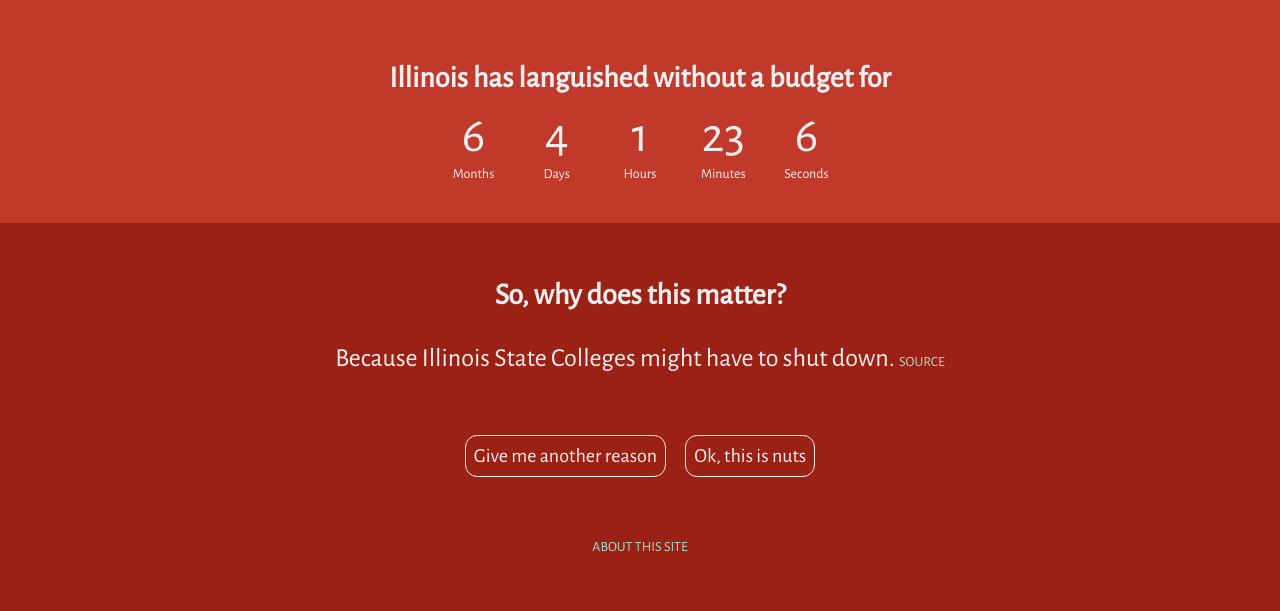
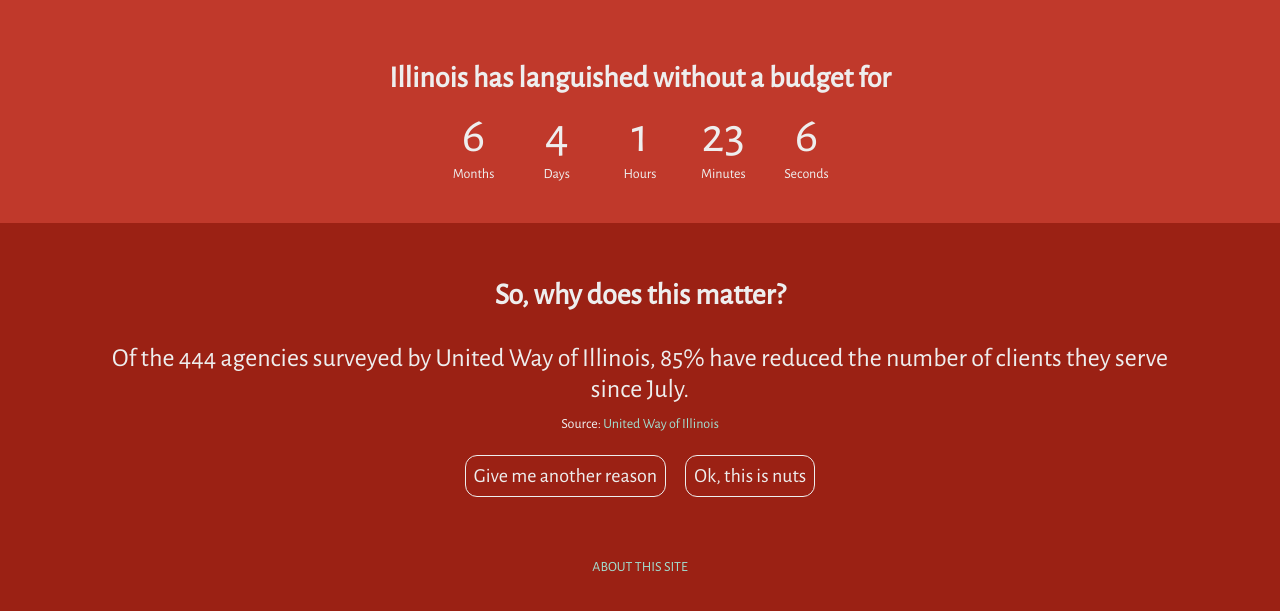
Before and after one commit to chihacknight/il-budget-clock, a Jekyll site: the page built from index.html, in a window 1280 px wide. Shown: the top 611 px of the page. Built offline with Jekyll 4.4.1, drawn with Linux system fonts in a browser that asks for light colours; nearby versions of some CDN libraries; some of the changed lines change nothing that is shown.

Commit message:
changed reasons to a dictionary, added source for all reasons, minor formatting

```diff
--- a/_layouts/default.html
+++ b/_layouts/default.html
@@ -46,39 +46,39 @@
 
 
             var reasons = [
-                ['We might turn off the lights at government offices. Literally.','http://www.chicagotribune.com/news/local/politics/ct-jesse-white-illinois-budget-met-0926-20150925-story.html'],
-                ['Medicaid patients might stop receiving healthcare.','http://progressillinois.com/news/content/2015/07/23/state-hit-suit-over-hospital-medicaid-payments-during-budget-impasse'],
-                ["Illinois isn't paying insurance claims for state employees, and employees might have to start paying their doctors up front.", 'http://chicago.suntimes.com/news/7/71/1271192/rahm-gov-name-calling-doesnt-help'],
-                ["College students can't afford to return to school because they might have to pay back tuition funds that were supposed to be scholarships.", "http://www.chicagotribune.com/news/local/politics/ct-illinois-budget-impasse-met-20151227-story.html"],
-                ["3,600 senior citizens will get Meals on Wheels two days a week instead of five.", "http://www.chicagotribune.com/news/local/politics/ct-illinois-budget-impasse-met-20151227-story.html"],
-                ["Thousands of mentally ill clients will be without psychiatric support, including medications.", "http://www.unitedwayillinois.org/documents/UWI_Survey_Results_Overview.pdf"],
-                ["The state's largest social services agency might cut treatment for drug and alcohol addiction, housing for recently released prisoners, and a shelter for children.", "http://www.chicagotribune.com/news/local/politics/ct-bruce-rauner-budget-cuts-met-0126-20160125-story.html"],
-                ["More than 100 children and 86 families affected by HIV/AIDS might lose medical, mental health, and transportation services provided by Children’s Place.", "http://www.voices4kids.org/wp-content/uploads/2015/09/Lack-of-Budget-Dismantling-Critical-State-Services-Final.pdf"],
-                ["More than 1,500 kids will lose access to afterschool programming from Teen Reach, with another 572 kids at immediate risk of losing programming.", "http://www.voices4kids.org/wp-content/uploads/2015/09/Lack-of-Budget-Dismantling-Critical-State-Services-Final.pdf"],
-                ["17,500 Illinoisans impacted by domestic violence, eviction, and financial exploitation will lose access to the civil justice system due to funding holds on Civil Legal Aid.", "http://www.voices4kids.org/wp-content/uploads/2015/09/Lack-of-Budget-Dismantling-Critical-State-Services-Final.pdf"],
-                ["Contractors who are building new affordable housing in Illinois and working on emergency repairs in many rural counties are not being paid.", "http://www.voices4kids.org/wp-content/uploads/2015/09/Lack-of-Budget-Dismantling-Critical-State-Services-Final.pdf"],
-                ["Crisis intervention services for runaways and youth at risk of delinquency in Englewood and West Englewood will likely be suspended.", "http://www.chicagobusiness.com/article/20160126/NEWS02/160129913/list-agencies-and-colleges-hit-by-illinois-budget-impasse"],
-                ["Of the 444 agencies surveyed by United Way of Illinois, 85% have reduced the number of clients they serve since July.", "http://www.unitedwayillinois.org/documents/UWI_Survey_Results_Overview.pdf"],
-                ["Free transportation in Metro East will be put on hold, preventing seniors from getting to doctor appointments.", "http://fox2now.com/2016/01/25/illinois-budget-impasse-is-forcing-social-services-to-find-new-funding/"],
-                ["Afterschool and technology programs run by Erie Neighborhood House, a group that helps low-income families, were cut.", "http://www.chicagobusiness.com/article/20160126/NEWS02/160129913/list-agencies-and-colleges-hit-by-illinois-budget-impasse"],
-                ["Chicago State University no longer has enough money to pay employees.", "http://www.chicagobusiness.com/article/20160126/NEWS02/160129913/list-agencies-and-colleges-hit-by-illinois-budget-impasse"],
-                ["Eastern Illinois University cannot reimburse employees for travel, and has announced delays in maintenance and repairs.", "http://www.chicagobusiness.com/article/20160126/NEWS02/160129913/list-agencies-and-colleges-hit-by-illinois-budget-impasse"],
-                ["Lutheran Social Services, the state’s largest social service agency, must lay off 43% of its staff.", "http://www.fox32chicago.com/news/local/82583800-story"],
-                ["Human service agencies have taken on $35 million in debt to cover the budget shortfall.", "http://www.prnewswire.com/news-releases/seven-months-into-state-budget-impasse-united-way-of-illinois-survey-shows-extensive-cuts-to-human-service-programs-and-harm-to-sector-300209500.html"],
-                ["The state may lose $10.1 billion in financial investments.", "http://capitolfax.com/2015/10/02/frerichs-warns-of-impasse-consequences/"],
-                ["The backlog of state bills will reach $9 billion by July 2016.", "http://chicago.suntimes.com/editorials-opinion/7/71/1277143/editorial-count-ways-illinois-falling-apart"],
-                ["Payments for claims or premiums for 150,000 state employees, retirees, and families have gone unpaid since July, forcing providers to begun refusing patients who can’t pay their full bill upfront.", "http://www.kfvs12.com/story/31027657/il-budget-impasse-could-affect-doctor-visits-for-state-employees"],
-                ["While Illinois workers continue to pay into the state health insurance plan, Illinois is not releasing funds to healthcare providers for services.", "http://www.kfvs12.com/story/31027657/il-budget-impasse-could-affect-doctor-visits-for-state-employees"],
-                ["A detox drug program was forced to close.", "http://myjournalcourier.com/news/85577/budget-impasse-shutters-detox-program"],
-                ["$107 million in funds dedicated to affordable housing are going unused, leaving 172,000 people in in a lurch.", "http://housingactionil.org/2015/12/21/due-to-state-budget-impasse-more-than-107-million-in-dedicated-funds-for-affordable-housing-are-going-unused/"],
-                ["Approximately 735 projects at about 135 different Illinois state parks are on indefinite hold.", "http://www.rebootillinois.com/2015/08/26/editors-picks/katie-drews/financial-crisis-taking-720-million-toll-on-illinois-state-parks-investigation-finds/44753/"],
-                ["YMCA of Metropolitan Chicago was forced to cancel its Teen Reach programming at three of its Chicago centers, including the Rauner Family YMCA in Little Village.", "http://progressillinois.com/posts/content/2016/01/26/social-service-advocates-speak-out-ahead-rauners-state-state-address"],
-                ["Illinois’ 12 public universities and 48 community colleges have been without any state funding for nearly seven months.", "http://thesouthern.com/news/local/educators-legislators-clash-with-rauner-over-letter/article_c4dbb5d4-b845-5d04-9a0a-f4d4727053db.html"],
-                ["Police training classes across the state have been canceled.", "http://www.chicagotribune.com/news/local/breaking/ct-police-training-illinois-budget-20150927-story.html"],
-                ["Illinois is one of two states that have not enacted a budget for FY2016.", "http://www.nasbo.org/resources/states-proposed-enacted-budgets"],
-                ["75,000 Illinois domestic violence victims will lose services.", "http://www.rebootillinois.com/2015/09/30/editors-picks/emily-miller/budget-cuts-put-illinois-domestic-violence-victims-in-peril/46664/"],
-                ["More than 15,000 women will not receive potentially life-saving breast and cervical cancer screenings.", "http://www.responsiblebudget.org/sites/default/files/content/pdfs/State%20of%20Our%20State%20Full%20FIN%20-%2001.26.15.pdf’"],
-                ["The state has yet to pay Illinois State Fair butter sculptor the $2,500 she’s owed for sculpting a butter cow.", "http://www.npr.org/2015/12/08/458959374/illinois-budget-crisis-reveals-cost-of-state-fair-butter-sculptures"]
+                {title: 'We might turn off the lights at government offices. Literally.', source: 'Chicago Tribune', url: 'http://www.chicagotribune.com/news/local/politics/ct-jesse-white-illinois-budget-met-0926-20150925-story.html'},
+                {title: 'Medicaid patients might stop receiving healthcare.', source: "Progress Illinois", url: 'http://progressillinois.com/news/content/2015/07/23/state-hit-suit-over-hospital-medicaid-payments-during-budget-impasse'},
+                {title: "Illinois isn't paying insurance claims for state employees, and employees might have to start paying their doctors up front.", source: 'Chicago Sun-Times', url: 'http://chicago.suntimes.com/news/7/71/1271192/rahm-gov-name-calling-doesnt-help'},
+                {title: "College students can't afford to return to school because they might have to pay back tuition funds that were supposed to be scholarships.", source: 'Chicago Tribune', url: "http://www.chicagotribune.com/news/local/politics/ct-illinois-budget-impasse-met-20151227-story.html"},
+                {title: "3,600 senior citizens will get Meals on Wheels two days a week instead of five.", source: 'Chicago Tribune', url: "http://www.chicagotribune.com/news/local/politics/ct-illinois-budget-impasse-met-20151227-story.html"},
+                {title: "Thousands of mentally ill clients will be without psychiatric support, including medications.", source: "United Way of Illinois", url: "http://www.unitedwayillinois.org/documents/UWI_Survey_Results_Overview.pdf"},
+                {title: "The state's largest social services agency might cut treatment for drug and alcohol addiction, housing for recently released prisoners, and a shelter for children.", source: "Chicago Tribune", url: "http://www.chicagotribune.com/news/local/politics/ct-bruce-rauner-budget-cuts-met-0126-20160125-story.html"},
+                {title: "More than 100 children and 86 families affected by HIV/AIDS might lose medical, mental health, and transportation services provided by Children’s Place.", source: "Voices for Illinois Children", url: "http://www.voices4kids.org/wp-content/uploads/2015/09/Lack-of-Budget-Dismantling-Critical-State-Services-Final.pdf"},
+                {title: "More than 1,500 kids will lose access to afterschool programming from Teen Reach, with another 572 kids at immediate risk of losing programming.", source: "Voices for Illinois Children", url: "http://www.voices4kids.org/wp-content/uploads/2015/09/Lack-of-Budget-Dismantling-Critical-State-Services-Final.pdf"},
+                {title: "17,500 Illinoisans impacted by domestic violence, eviction, and financial exploitation will lose access to the civil justice system due to funding holds on Civil Legal Aid.", source: "Voices for Illinois Children", url: "http://www.voices4kids.org/wp-content/uploads/2015/09/Lack-of-Budget-Dismantling-Critical-State-Services-Final.pdf"},
+                {title: "Contractors who are building new affordable housing in Illinois and working on emergency repairs in many rural counties are not being paid.", source: "Voices for Illinois Children", url: "http://www.voices4kids.org/wp-content/uploads/2015/09/Lack-of-Budget-Dismantling-Critical-State-Services-Final.pdf"},
+                {title: "Crisis intervention services for runaways and youth at risk of delinquency in Englewood and West Englewood will likely be suspended.", source: "Crain's Chicago Business", url: "http://www.chicagobusiness.com/article/20160126/NEWS02/160129913/list-agencies-and-colleges-hit-by-illinois-budget-impasse"},
+                {title: "Of the 444 agencies surveyed by United Way of Illinois, 85% have reduced the number of clients they serve since July.", source: "United Way of Illinois", url: "http://www.unitedwayillinois.org/documents/UWI_Survey_Results_Overview.pdf"},
+                {title: "Free transportation in Metro East will be put on hold, preventing seniors from getting to doctor appointments.", source: "Fox 2 Now - St. Louis", url: "http://fox2now.com/2016/01/25/illinois-budget-impasse-is-forcing-social-services-to-find-new-funding/"},
+                {title: "Afterschool and technology programs run by Erie Neighborhood House, a group that helps low-income families, were cut.", source: "Crain's Chicago Business", url: "http://www.chicagobusiness.com/article/20160126/NEWS02/160129913/list-agencies-and-colleges-hit-by-illinois-budget-impasse"},
+                {title: "Chicago State University no longer has enough money to pay employees.", source: "Crain's Chicago Business", url: "http://www.chicagobusiness.com/article/20160126/NEWS02/160129913/list-agencies-and-colleges-hit-by-illinois-budget-impasse"},
+                {title: "Eastern Illinois University cannot reimburse employees for travel, and has announced delays in maintenance and repairs.", source: "Crain's Chicago Business", url: "http://www.chicagobusiness.com/article/20160126/NEWS02/160129913/list-agencies-and-colleges-hit-by-illinois-budget-impasse"},
+                {title: "Lutheran Social Services, the state’s largest social service agency, must lay off 43% of its staff.", source: "Fox 32 Chicago", url: "http://www.fox32chicago.com/news/local/82583800-story"},
+                {title: "Human service agencies have taken on $35 million in debt to cover the budget shortfall.", source: "PR Newswire", url: "http://www.prnewswire.com/news-releases/seven-months-into-state-budget-impasse-united-way-of-illinois-survey-shows-extensive-cuts-to-human-service-programs-and-harm-to-sector-300209500.html"},
+                {title: "The state may lose $10.1 billion in financial investments.", source: "Capitol Fax", url: "http://capitolfax.com/2015/10/02/frerichs-warns-of-impasse-consequences/"},
+                {title: "The backlog of state bills will reach $9 billion by July 2016.", source: "Chicago Sun-Times", url: "http://chicago.suntimes.com/editorials-opinion/7/71/1277143/editorial-count-ways-illinois-falling-apart"},
+                {title: "Payments for claims or premiums for 150,000 state employees, retirees, and families have gone unpaid since July, forcing providers to begun refusing patients who can’t pay their full bill upfront.", source: "KFVS 12", url: "http://www.kfvs12.com/story/31027657/il-budget-impasse-could-affect-doctor-visits-for-state-employees"},
+                {title: "While Illinois workers continue to pay into the state health insurance plan, Illinois is not releasing funds to healthcare providers for services.", source: "KFVS 12", url: "http://www.kfvs12.com/story/31027657/il-budget-impasse-could-affect-doctor-visits-for-state-employees"},
+                {title: "A detox drug program was forced to close.", source: "Journal Courier", url: "http://myjournalcourier.com/news/85577/budget-impasse-shutters-detox-program"},
+                {title: "$107 million in funds dedicated to affordable housing are going unused, leaving 172,000 people in in a lurch.", source: "Housing Action Illinois", url: "http://housingactionil.org/2015/12/21/due-to-state-budget-impasse-more-than-107-million-in-dedicated-funds-for-affordable-housing-are-going-unused/"},
+                {title: "Approximately 735 projects at about 135 different Illinois state parks are on indefinite hold.", source: "Reboot Illinois", url: "http://www.rebootillinois.com/2015/08/26/editors-picks/katie-drews/financial-crisis-taking-720-million-toll-on-illinois-state-parks-investigation-finds/44753/"},
+                {title: "YMCA of Metropolitan Chicago was forced to cancel its Teen Reach programming at three of its Chicago centers, including the Rauner Family YMCA in Little Village.", source: "Progress Illinois", url: "http://progressillinois.com/posts/content/2016/01/26/social-service-advocates-speak-out-ahead-rauners-state-state-address"},
+                {title: "Illinois’ 12 public universities and 48 community colleges have been without any state funding for nearly seven months.", source: "The Southern Illinoisan", url: "http://thesouthern.com/news/local/educators-legislators-clash-with-rauner-over-letter/article_c4dbb5d4-b845-5d04-9a0a-f4d4727053db.html"},
+                {title: "Police training classes across the state have been canceled.", source: "Chicago Tribune", url: "http://www.chicagotribune.com/news/local/breaking/ct-police-training-illinois-budget-20150927-story.html"},
+                {title: "Illinois is one of two states that have not enacted a budget for FY2016.", source: "National Association of State Budget Officers", url: "http://www.nasbo.org/resources/states-proposed-enacted-budgets"},
+                {title: "75,000 Illinois domestic violence victims will lose services.", source: "Reboot Illinois", url: "http://www.rebootillinois.com/2015/09/30/editors-picks/emily-miller/budget-cuts-put-illinois-domestic-violence-victims-in-peril/46664/"},
+                {title: "More than 15,000 women will not receive potentially life-saving breast and cervical cancer screenings.", source: "Responsible Budget Coalition", url: "http://www.responsiblebudget.org/sites/default/files/content/pdfs/State%20of%20Our%20State%20Full%20FIN%20-%2001.26.15.pdf"},
+                {title: "The state has yet to pay Illinois State Fair butter sculptor the $2,500 she’s owed for sculpting a butter cow.", source: "NPR", url: "http://www.npr.org/2015/12/08/458959374/illinois-budget-crisis-reveals-cost-of-state-fair-butter-sculptures"}
             ]
             var i = 0;
 
@@ -103,14 +103,19 @@
                 return o;
             }
 
+            function renderReason(){
+                $("#reason").html(reasons[i]['title']+'<br /><span  class="small">Source: <a href="'+reasons[i]['url']+'" target="blank">' + reasons[i]['source'] + '</a></span>');
+            }
+
             $('#do-something').hide();
             shuffle(reasons);
+            renderReason();
 
             $('#more').on('click', function(e){
 
                 $('#reason').fadeOut().delay(200).fadeIn()
                 window.setTimeout(function () {
-                    $("#reason").html(reasons[i][0]+' <a href="'+reasons[i][0]+'" target="blank" class="small">SOURCE</a>');
+                    renderReason();
                     }, 500);
 
                 i = (i+1) % reasons.length;
--- a/css/custom.css
+++ b/css/custom.css
@@ -15,6 +15,7 @@
 .content {
     background-color: #9b2114;
     text-align:center;
+    padding: 0 70px;
 }
 
 .about {
@@ -66,7 +67,7 @@
 }
 
 #reasons {
-	height: 60px;
+	height: 80px;
 	margin-left: 30px;
 	margin-right: 30px;
 }
--- a/index.html
+++ b/index.html
@@ -33,7 +33,6 @@
     <p class="h2">So, why does this matter?</p>
     <div id="reasons">
         <p id="reason">
-          Because Illinois State Colleges might have to shut down. <a href="http://www.huffingtonpost.com/entry/chicago-state-shutdown_us_56a5598ae4b0404eb8f200f5?ir=Politics&section=us_politics&utm_hp_ref=politics" target="_blank" class="small">SOURCE</a>
         </p>
     </div>
     <br/>
```
